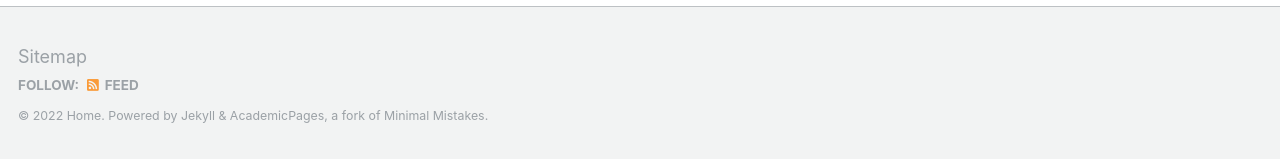
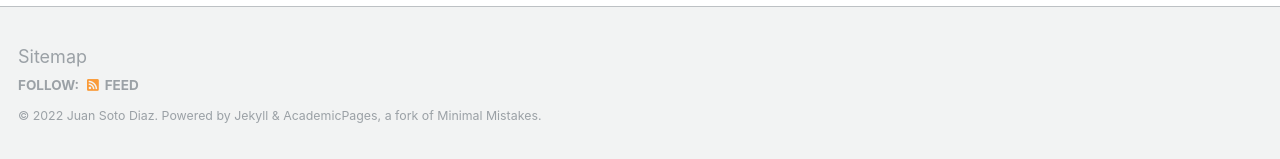
Before and after one commit to pedrofierroz87/pedrofierroz87.github.io, a Jekyll site: the page built from _pages/about.md, in a window 1280 px wide and 900 px high, scrolled down 2463 px. Shown: the part 738-897 px from the top of the window. Built offline with Jekyll 4.4.1, drawn with Linux system fonts in a browser that asks for light colours; some web fonts are replaced.

Commit message:
Update _config.yml

```diff
--- a/_config.yml
+++ b/_config.yml
@@ -9,7 +9,7 @@
 locale                   : "en-US"
 title                    : "Home"
 title_separator          : "-"
-name                     : &name ""
+name                     : &name "Juan Soto Diaz"
 description              : &description ""
 url                      : "https://juandanielsotodiaz.github.io" # the base hostname & protocol for your site e.g. "https://mmistakes.github.io"
 baseurl                  : "/site" # the subpath of your site, e.g. "/blog"
```
